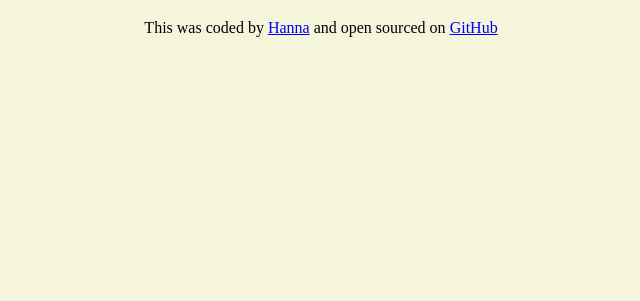
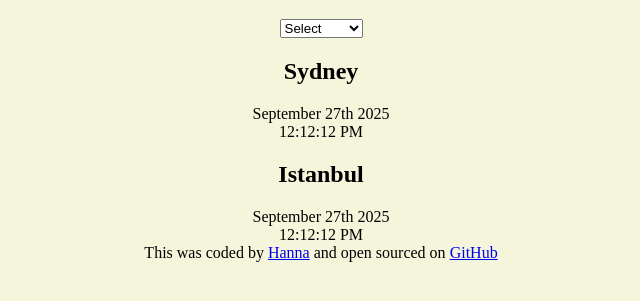
Before and after one commit to BraveBinaryBridger/worldClock, a plain HTML site: page index.html in a window 1280 px wide. Shown: the part 61-362 px from the top of the page, without its empty margins (319-959 px from the left). Drawn offline with Linux system fonts and the light colour scheme; a script that the page names is missing.

Commit message:
add select

```diff
--- a/index.html
+++ b/index.html
@@ -7,7 +7,29 @@
     <title>World clock</title>
 </head>
 <body>
-    <h1>World clock</h1>
+    <div class="container">
+        <h1>World clock</h1>
+
+        <select name="" id="">
+            <option value="">Select</option>
+            <option value="1">London</option>
+            <option value="2">Barcelona</option>
+            <option value="3">Tokio</option>
+
+        </select>
+
+        <div class="city">
+            <h2>Sydney</h2>
+            <div class="date">September 27th 2025</div>
+            <div class="time">12:12:12 PM</div>
+        </div>
+        <div class="city">
+            <h2>Istanbul</h2>
+            <div class="date">September 27th 2025</div>
+            <div class="time">12:12:12 PM</div>
+        </div>
+    </div>
+
     <footer>
         This was coded by <a href="https://bravebinarybridger.github.io/" target="_blank">Hanna</a>
         and open sourced on <a href="https://github.com/BraveBinaryBridger/worldClock.git" target="_blank">GitHub</a>
--- a/js/index.js
+++ /dev/null
@@ -1 +0,0 @@
-alert("hi")
```
